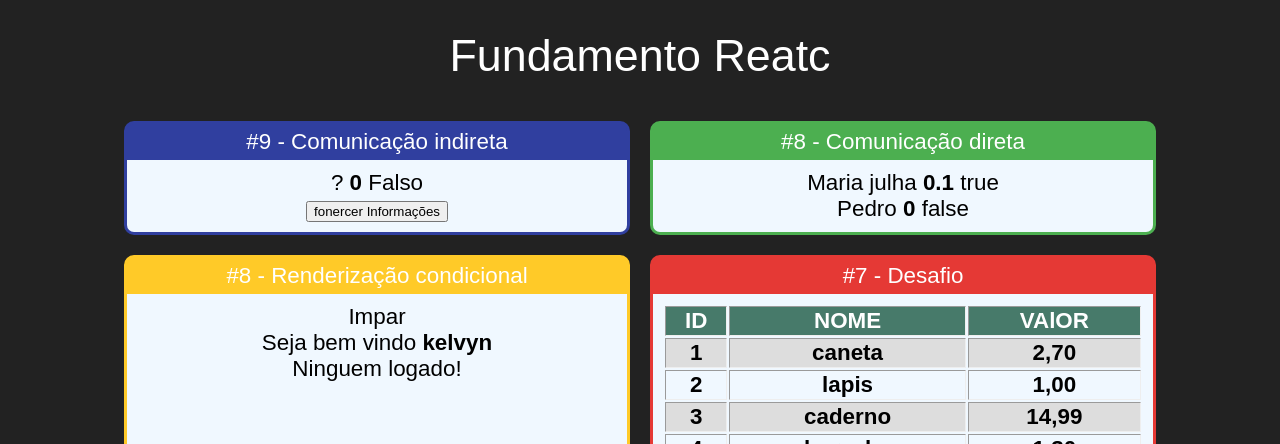
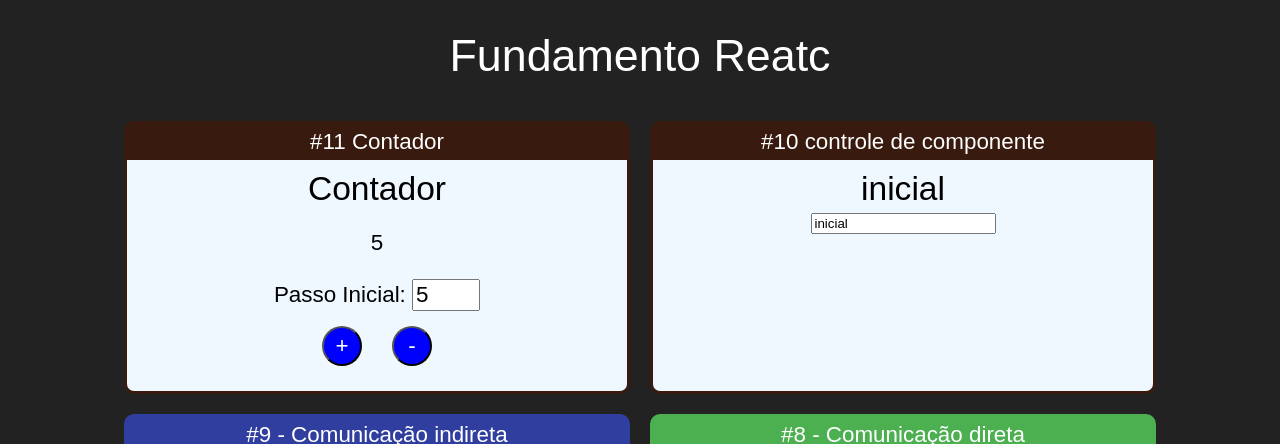
Before and after one commit to kelvynSilva/EstudoReact, a React (Create React App) app: page / in a window 1280 px wide. Shown: the top 444 px of the page. Built offline with nearby package versions, Linux system fonts and the light colour scheme.

Commit message:
criar um contador de numeros utilizando class

```diff
--- a/src/app.jsx
+++ b/src/app.jsx
@@ -1,7 +1,8 @@
 import './App.css'
 import React from "react";
 
-
+import Contador from './components/contador/Contador';
+import Input from './components/comunicacao/Input';
 import IndiretaPai from './components/comunicacao/IndiretaPai';
 import DiretaPai from './components/comunicacao/DiretaPai';
 import UsuarioInfo from './components/condicional/UsuarioInfo';
@@ -21,6 +22,14 @@ export default () =>
         <h1>Fundamento Reatc</h1>
 
         <div className="Cards">
+            <Card titulo="#11 Contador" color="#391A0F">
+                <Contador numeroInicial={5} />
+            </Card>
+
+            <Card titulo="#10 controle de componente" color="#391A0F">
+                <Input></Input>
+            </Card>
+
             <Card titulo="#9 - Comunicação indireta" color="#303F9F">
                 <IndiretaPai></IndiretaPai>
 
--- /dev/null
+++ b/src/components/comunicacao/Input.jsx
@@ -0,0 +1,14 @@
+import React, { useState } from "react";
+
+export default props => {
+    const [valor, setValor] = useState('inicial');
+    function exibirElemento(e) {
+        setValor(e.target.value)
+    }
+    return (
+        <div>
+            <h2>{valor}</h2>
+            <input type="text" value={valor} onChange={exibirElemento} />
+        </div>
+    )
+}
--- /dev/null
+++ b/src/components/contador/Contador.css
@@ -0,0 +1,16 @@
+.Contador input {
+    font-size: 1.4rem;
+    width: 60px;
+
+}
+
+.Contador button {
+    margin: 15px;
+    height: 40px;
+    width: 40px;
+    border-radius: 50%;
+    background-color: blue;
+    color: #ffff;
+    font-size: 1.4rem;
+
+}
--- /dev/null
+++ b/src/components/contador/Contador.jsx
@@ -0,0 +1,44 @@
+import './Contador.css';
+import React, { Component } from "react";
+
+class Contador extends React.Component {
+    state = {
+        number: this.props.numeroInicial || 0,
+        passo: this.props.passoInicial || 5
+    };
+
+    inc = () => {
+        this.setState({
+            number: this.state.number + this.state.passo
+        });
+    };
+
+    dec = () => {
+        this.setState({
+            number: this.state.number - this.state.passo
+        });
+    };
+
+    setPasso = (event) => {
+        this.setState({
+            passo: +event.target.value
+        });
+    };
+
+    render = () => {
+        return (
+            <div className='Contador'>
+                <h2>Contador</h2>
+                <p>{this.state.number}</p>
+                <div>
+                    <label>Passo Inicial: </label>
+                    <input type="number" value={this.state.passo} onChange={this.setPasso} />
+                </div>
+                <button onClick={this.inc}>+</button>
+                <button onClick={this.dec}>-</button>
+            </div>
+        )
+    }
+}
+
+export default Contador
```
